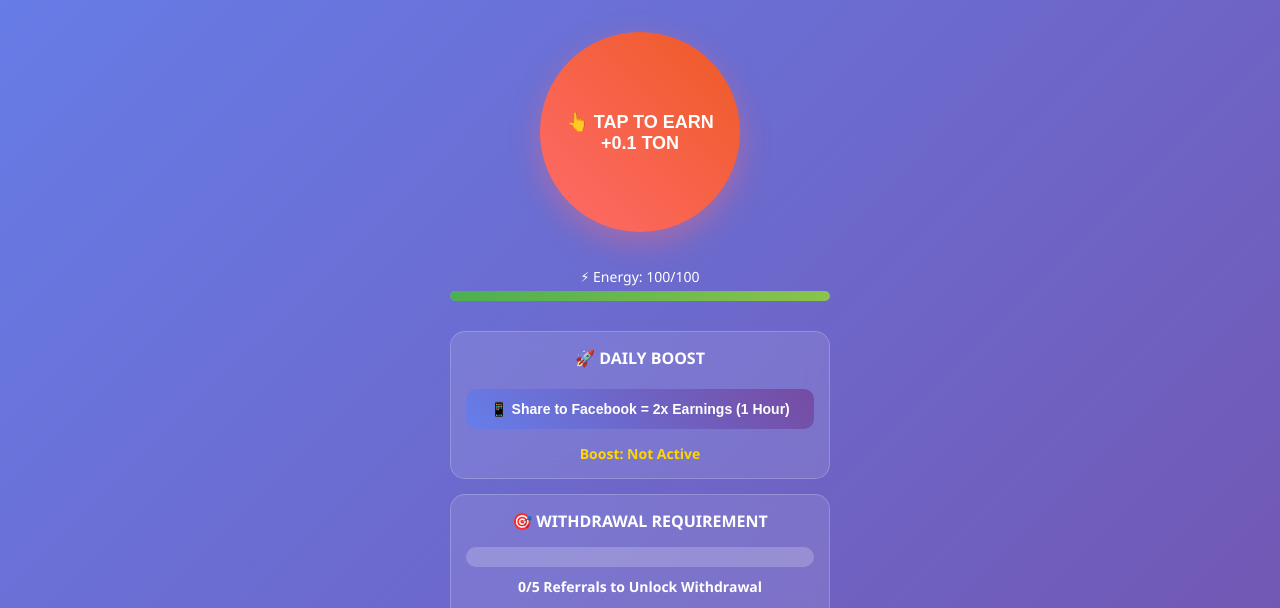
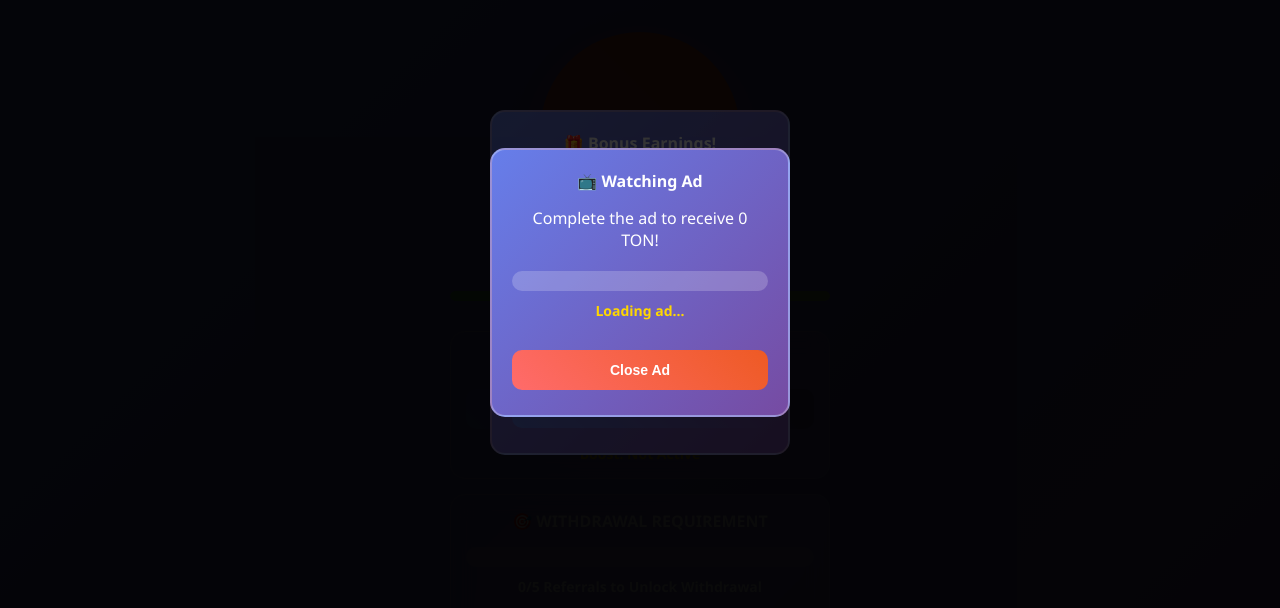
Before and after one commit to davidecode/miniapps, a website built with Vite: page index.html in a window 1280 px wide. Shown: the part 118-726 px from the top of the page. Built offline with nearby package versions, Linux system fonts and the light colour scheme.

Commit message:
Add Monetag Links Modal and update ads section

```diff
--- a/index.html
+++ b/index.html
@@ -91,24 +91,40 @@
             </button>
         </div>
 
-        <!-- Ads Section dengan Monetag Links -->
-        <div class="ads-section">
-            <h3>📺 EARN MORE TON</h3>
+        <!-- Monetag Links Modal - MUNCUL SETELAH TAP -->
+        <div id="monetag-modal" class="modal">
+            <div class="modal-content">
+                <h3>🎁 Bonus Earnings!</h3>
+                <p>Watch ads to earn extra TON coins!</p>
+
+                <div class="monetag-buttons">
                     <button class="monetag-ad-btn" data-url="https://otieu.com/4/9659425" data-reward="15">
-                🎬 Watch Ad 1 = +15 TON Instant
+                        <span class="ad-icon">🎬</span>
+                        <span class="ad-text">Watch Ad 1</span>
+                        <span class="ad-reward">+15 TON</span>
                     </button>
+
                     <button class="monetag-ad-btn" data-url="https://otieu.com/4/9641212" data-reward="20">
-                🎮 Play Game = +20 TON Bonus
+                        <span class="ad-icon">🎮</span>
+                        <span class="ad-text">Play Game</span>
+                        <span class="ad-reward">+20 TON</span>
                     </button>
+
                     <button class="monetag-ad-btn" data-url="https://otieu.com/4/9663909" data-reward="25">
-                💎 Premium Ad = +25 TON Reward
+                        <span class="ad-icon">💎</span>
+                        <span class="ad-text">Premium Ad</span>
+                        <span class="ad-reward">+25 TON</span>
                     </button>
                 </div>
 
-        <!-- Monetag Ad Modal -->
-        <div id="monetag-modal" class="modal" style="display: none;">
+                <button id="close-monetag-modal" class="close-btn">Maybe Later</button>
+            </div>
+        </div>
+
+        <!-- Ad Progress Modal -->
+        <div id="ad-progress-modal" class="modal">
             <div class="modal-content">
-                <h3>📺 Watch Ad to Earn TON</h3>
+                <h3>📺 Watching Ad</h3>
                 <p>Complete the ad to receive <span id="ad-reward">0</span> TON!</p>
                 <div class="ad-progress">
                     <div class="ad-progress-bar">
```
Lines whose indentation alone changed are shown as unchanged.
